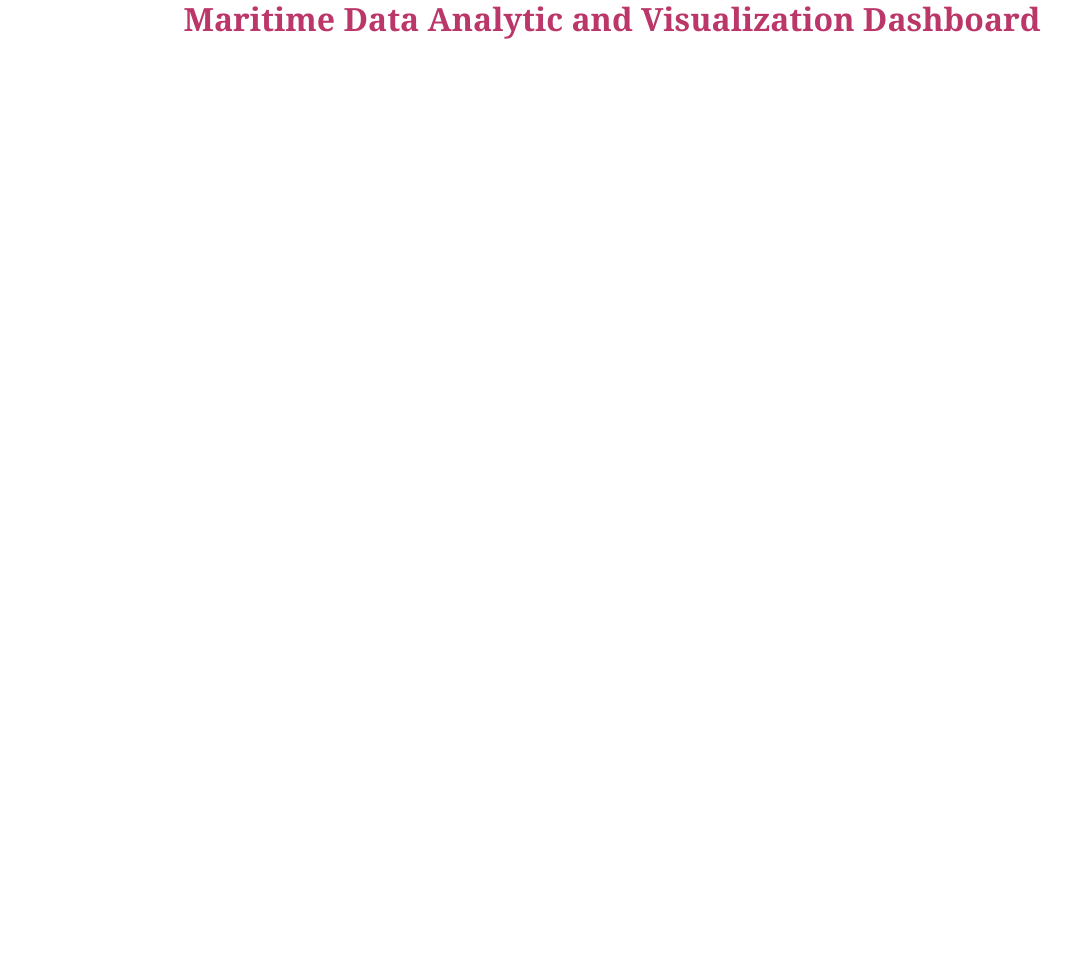
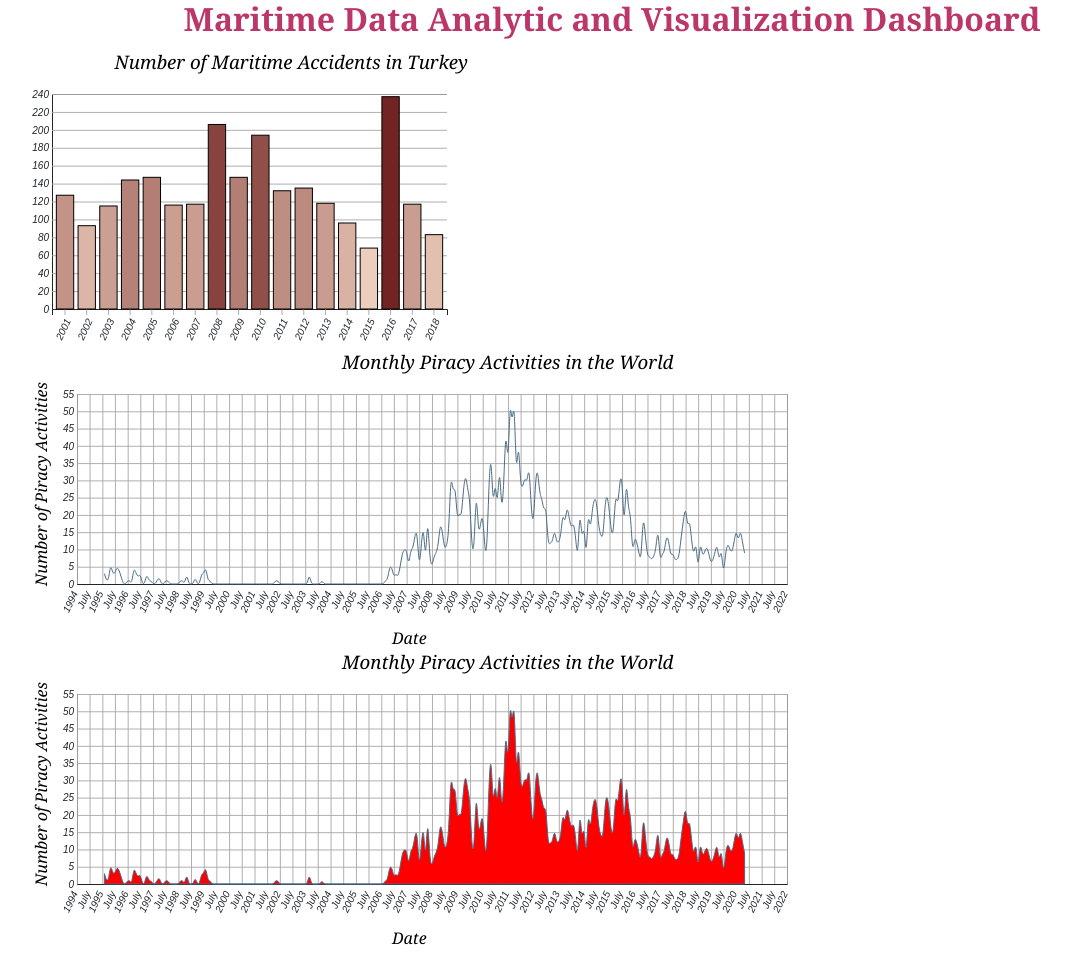
Before and after one commit to Ulkuozturk/MaritimeVis, a plain HTML site: page index.html in a window 1280 px wide. Shown: the whole page, without its empty margins (28-1100 px from the left). Before the commit the page ends 800 px from the top, so only its background shows below. Drawn offline with nearby package versions, Linux system fonts and the light colour scheme; no server answers.

Commit message:
Area Chart

```diff
--- a/index.html
+++ b/index.html
@@ -30,6 +30,10 @@
                 <div id="Piracy" class="col-sm-12" title="Global Piracy Numbers"> </div>
 
             </div>
+            <div class="row">
+                <div id="PiracyArea" class="col-sm-12" title="Global Piracy Numbers"> </div>
+
+            </div>
 
         </div>
 
@@ -37,9 +41,10 @@
     </body>
 
 
-    <script src="MarAccident.js"></script>
+    <script src="./js/MarAccident.js"></script>
     <script src="./js/IstStraitLine.js"></script>
-    <script src="Piracy.js"></script>
+    <script src="./js/Piracy.js"></script>
+    <script src="./js/PiracyArea.js"></script>
 
 
 </html>
--- a/IstStrait.js
+++ b/js/IstStrait.js
@@ -93,7 +93,7 @@ const renderIstStrait = data => {
   }                                                       // innerHeight-200 yaptık bitti.
 
 
-  d3.csv("https://raw.githubusercontent.com/Ulkuozturk/MaritimeVis/main/ShipPassages.csv").then(Data => {
+  d3.csv("https://raw.githubusercontent.com/Ulkuozturk/MaritimeVis/main/Data/Ship%20Passage%20With%20Gross%20Ton.csv").then(Data => {
     Data.forEach(d => {
         d.Ship_Number = +d.Ship_Number;
     })
--- a/MarAccident.js
+++ b/js/MarAccident.js
@@ -69,7 +69,7 @@ const render = data => {
   }                                                       // innerHeight-200 yaptık bitti.
 
 
-d3.json("https://raw.githubusercontent.com/Ulkuozturk/MaritimeVis/main/MarAccdata.csv").then(Data => {
+d3.json("https://raw.githubusercontent.com/Ulkuozturk/MaritimeVis/main/Data/MarAccdata.csv").then(Data => {
   Data.forEach(d => {
       d.Maritime_Accident_Total = +d.Maritime_Accident_Total;
   })
--- a/Piracy.js
+++ b/js/Piracy.js
@@ -100,7 +100,7 @@ const renderPiracy = data => {
   }                                                       // innerHeight-200 yaptık bitti.
 
 
-  d3.csv("https://raw.githubusercontent.com/Ulkuozturk/MaritimeVis/main/Montly_Piracy2.csv").then(Data => {
+  d3.csv("https://raw.githubusercontent.com/Ulkuozturk/MaritimeVis/main/Data/Montly_Piracy2.csv").then(Data => {
     Data.forEach(d => {
 
         d.Date= new Date(d.Date);
--- /dev/null
+++ b/js/PiracyArea.js
@@ -0,0 +1,113 @@
+var widthPiracyArea = 900
+var heightPiracyArea = 300
+
+var svgPiracyArea = d3.select("#PiracyArea").append("svg")
+            .attr("height", heightPiracyArea)
+            .attr("width", widthPiracyArea)
+
+const renderPiracyArea = data => {
+
+    const xValue = d => d.Date;
+    const yValue = d => d.Ship_Type;
+    const margin = {top:40, right:100, bottom:70, left:90}
+    const radi = 4;
+    const xAxisLabel= "Date";
+    const yAxisLabel= "Number of Piracy Activities";
+    const title = "Monthly Piracy Activities in the World"
+
+
+    const innerWidth = widthPiracy - margin.right - margin.left;
+    const innerHeight = heightPiracy - margin.top - margin.bottom;
+
+    const xScale = d3.scaleTime()
+        .domain(d3.extent(data,xValue))
+        .range([0,innerWidth])
+        .nice();
+
+    const yScale = d3.scaleLinear()
+        .domain(d3.extent(data,yValue))
+        .range([innerHeight,0])
+        .nice();
+
+    const g = svgPiracyArea.append("g")
+    .attr("transform", `translate(${margin.left}, ${margin.top})`)
+
+    //const yAxisTickFormat = number =>
+    //d3.format(".0e")(number);  // d3.format(".3s")'ı modifiye ettik G yerine B koyduk.!!!
+
+    //const xAxisTickFormat = number =>
+    //d3.format(".3s")(number);  // d3.format(".3s")'ı modifiye ettik G yerine B koyduk.!!!
+
+    const xAxis = d3.axisBottom(xScale)
+                .tickSize(-innerHeight)
+                .ticks(d3.timeMonth.every(6));
+
+    const yAxis = d3.axisLeft(yScale).tickSize(-innerWidth);
+    ;
+
+    yAxisG = g.append("g").call(yAxis);
+
+    yAxisG.select(".domain").remove();
+
+    const xAxisG = g.append("g").call(xAxis)
+        .attr("transform", `translate(0, ${innerHeight})`)
+        .selectAll("text")
+        .style("text-anchor", "end")
+        .attr("dx", "-.8em")
+        .attr("dy", ".15em")
+        .attr("transform", "rotate(-65)");
+
+    xAxisG.select(".domain").remove();
+
+    svgPiracyArea.append("text")
+        .attr("class", "axis-label")
+        .attr("y", 290)
+        .attr("x", innerWidth/2+50)
+        .attr("fill", "black")
+        .text(xAxisLabel);
+
+    yAxisG.append("text")
+    .attr("class", "axis-label")
+    .attr("y", -30)
+    .attr("x", -90)
+    .attr("text-anchor","middle")
+    .attr("fill", "black")
+    .attr("transform", `rotate(-90)`)
+    .text(yAxisLabel);
+
+
+    svgPiracyArea.append("text")
+        .attr("class", "title")
+        .attr("y", 15)
+        .attr("x", innerWidth/2)
+        .text(title)
+
+
+    const AreaGenerator = d3.area()
+        .x(d => xScale(xValue(d)))
+        .y0(innerHeight)
+        .y1(d => yScale(yValue(d)))
+        .curve(d3.curveBasis);
+
+    g.append("path")
+     .attr("class" , "line-path")
+     .attr("d", AreaGenerator(data))
+     .style("fill", "red")
+
+
+
+
+
+    // başlasın. Boyu da sıfır olacağı için, artık 200 bize göre
+  }                                                       // innerHeight-200 yaptık bitti.
+
+
+  d3.csv("https://raw.githubusercontent.com/Ulkuozturk/MaritimeVis/main/Data/Montly_Piracy2.csv").then(Data => {
+    Data.forEach(d => {
+
+        d.Date= new Date(d.Date);
+        d.Ship_Type = +d.Ship_Type;
+    })
+    renderPiracyArea(Data);
+    console.log(Data)
+  })
--- a/style.css
+++ b/style.css
@@ -51,7 +51,7 @@ text {
 
   .line-path2 {
 
-    fill: none;
+    fill: maroon;
     stroke: #E6842A;
     stroke-width: 1;
     stroke-linejoin: round;
```
Also changed, not shown: Data/Ship_Passage.csv (renamed from Data/Ship Passage With Gross Ton.csv), 1 other file.
